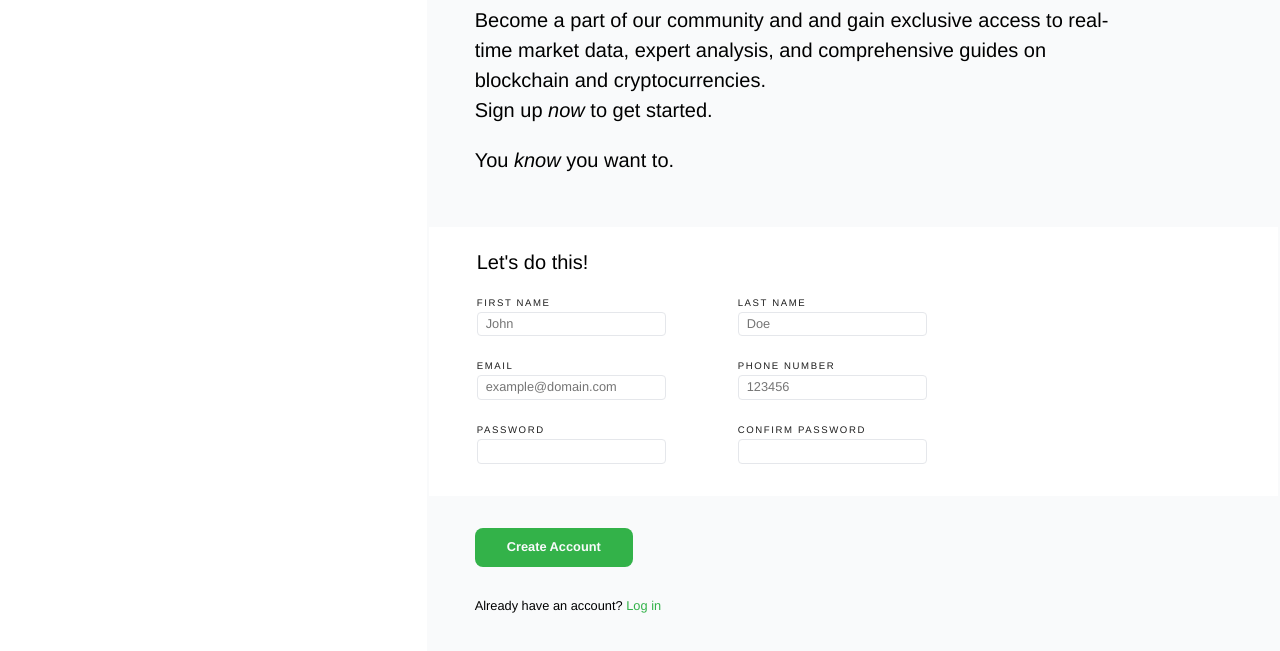
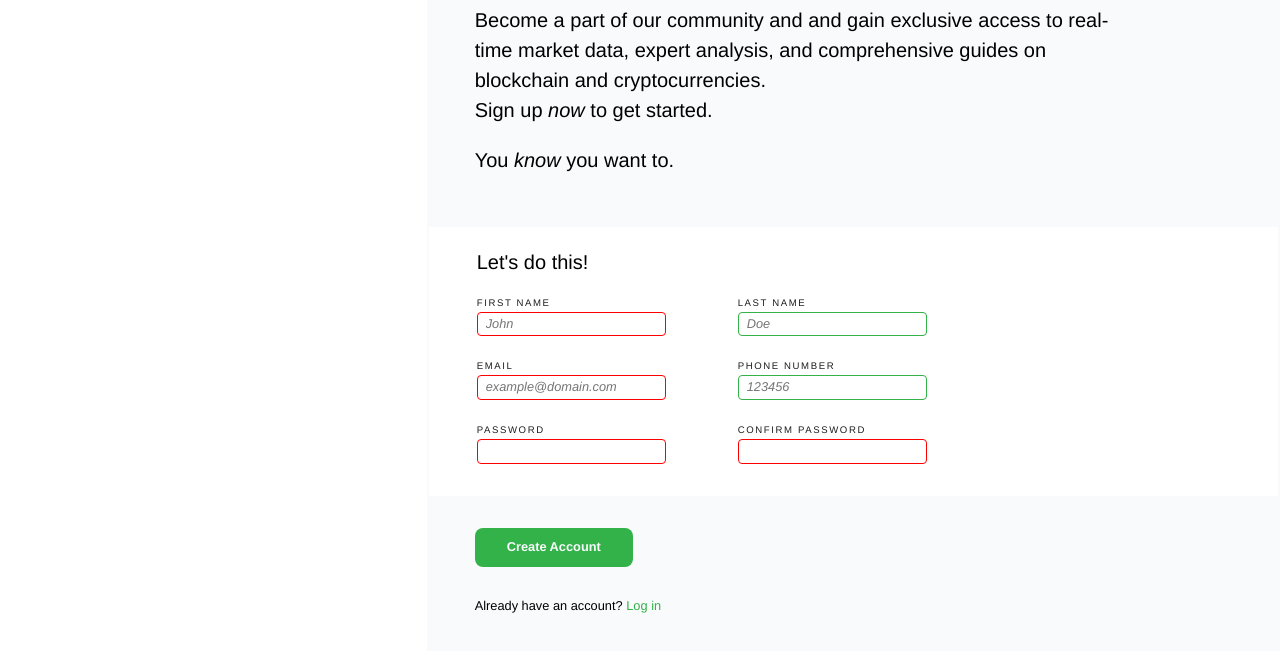
Before and after one commit to staneaurelius/full-stack-javascript, a plain HTML site: page 01-sign-up-form/index.html in a window 1280 px wide. Shown: the part 101-752 px from the top of the page. Drawn offline with Linux system fonts and the light colour scheme.

Commit message:
Add style to form - Add color for valid and invalid input - Modify placeholder text style

```diff
--- a/01-sign-up-form/css/style.css
+++ b/01-sign-up-form/css/style.css
@@ -80,6 +80,18 @@ input {
     border-radius: 4px;
 }
 
+input:valid {
+    border-color: var(--green);
+}
+
+input:invalid {
+    border-color: red;
+}
+
+::placeholder {
+    font-style: italic;
+}
+
 /* Sign up button and login */
 input, button, .content > p {
     font-size: 0.8rem;
```
